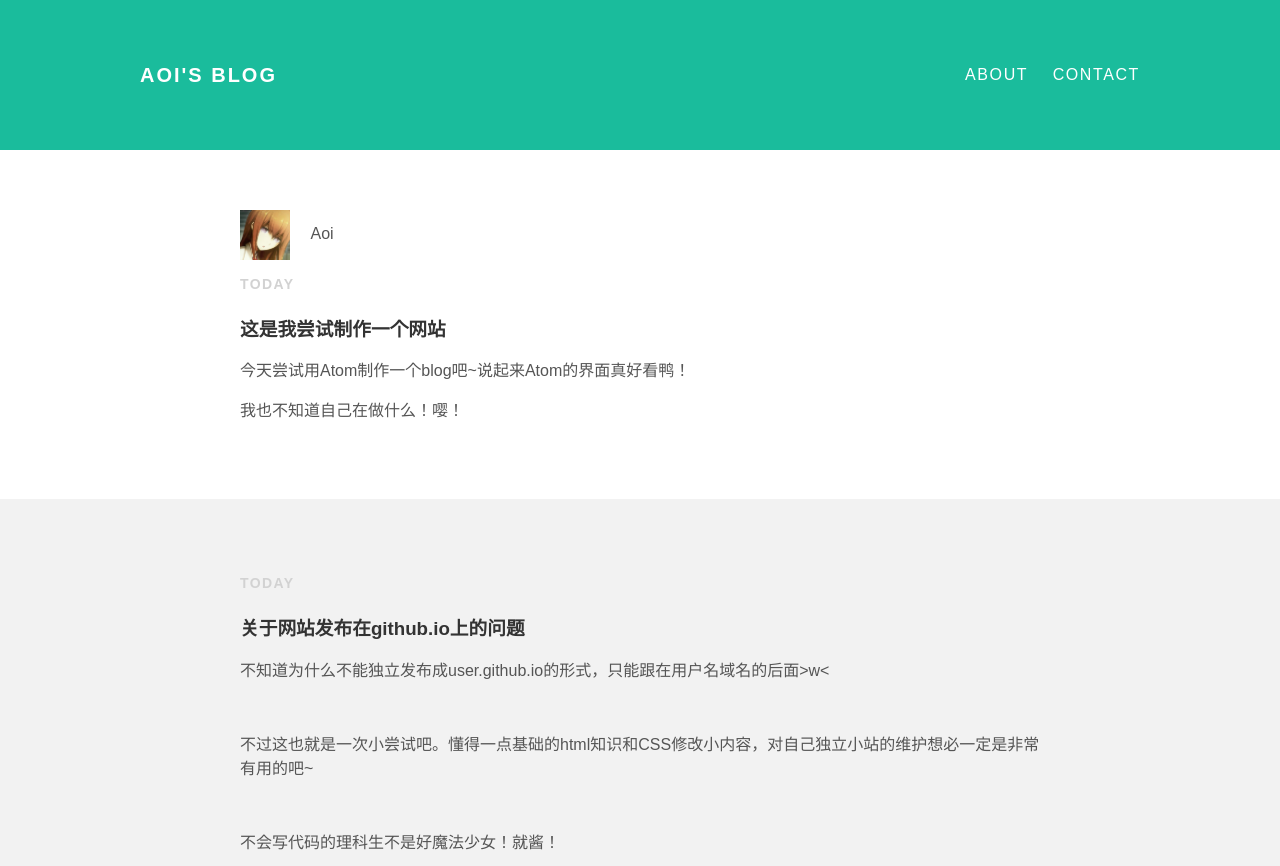
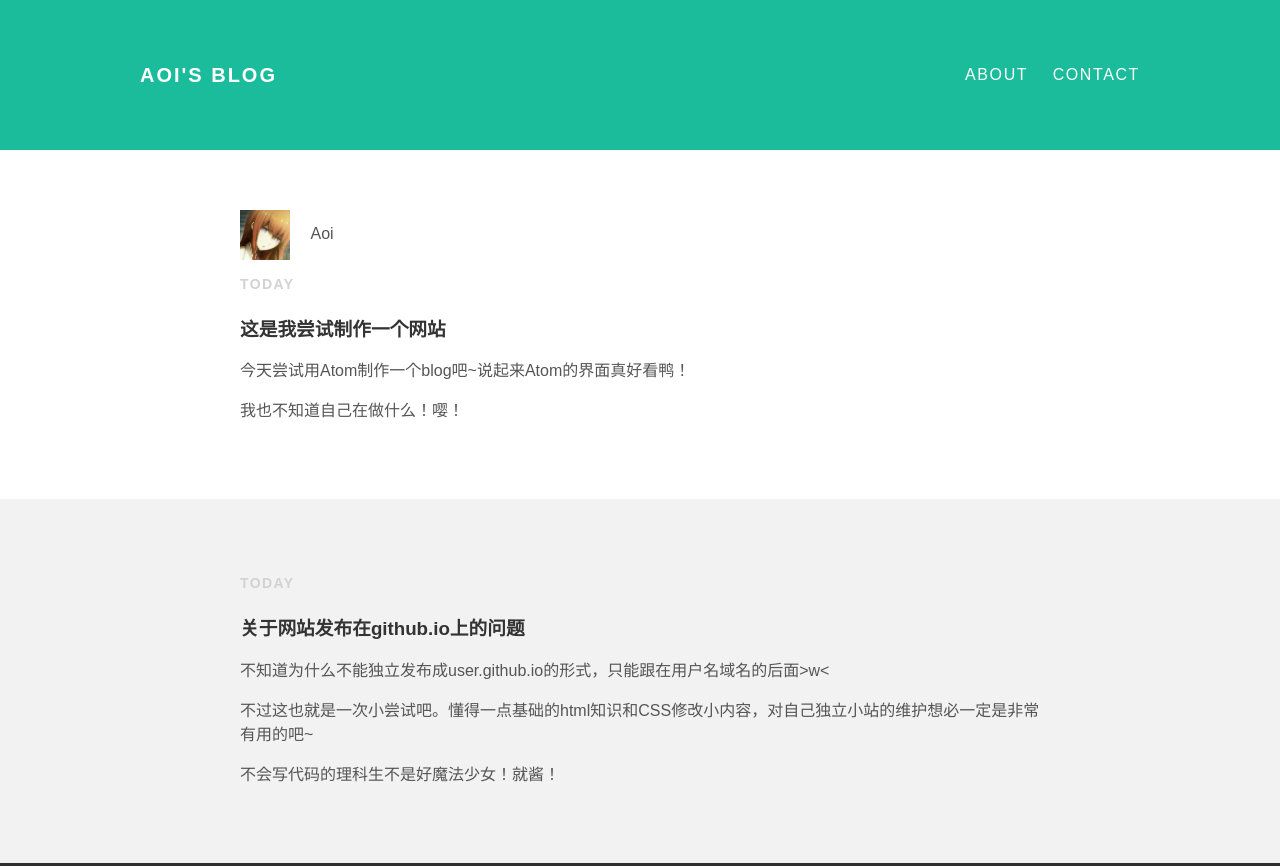
Before and after one commit to MororoAoi/QwQ, a plain HTML site: page index.html in a window 1280 px wide. Shown: the top 866 px of the page. Drawn offline with Linux system fonts and the light colour scheme; a web font is replaced by a local one.

Commit message:
Update index.html

```diff
--- a/index.html
+++ b/index.html
@@ -36,8 +36,8 @@
    <p class="post-date">Today</p>
    <h3 class="post-title">关于网站发布在github.io上的问题</h3>
  <div class="post-content">
-   <p>不知道为什么不能独立发布成user.github.io的形式，只能跟在用户名域名的后面>w<</p><br>
-   <p>不过这也就是一次小尝试吧。懂得一点基础的html知识和CSS修改小内容，对自己独立小站的维护想必一定是非常有用的吧~</p><br>
+   <p>不知道为什么不能独立发布成user.github.io的形式，只能跟在用户名域名的后面>w<</p>
+   <p>不过这也就是一次小尝试吧。懂得一点基础的html知识和CSS修改小内容，对自己独立小站的维护想必一定是非常有用的吧~</p>
    <p>不会写代码的理科生不是好魔法少女！就酱！</p>
  </div>
 </div>
```
